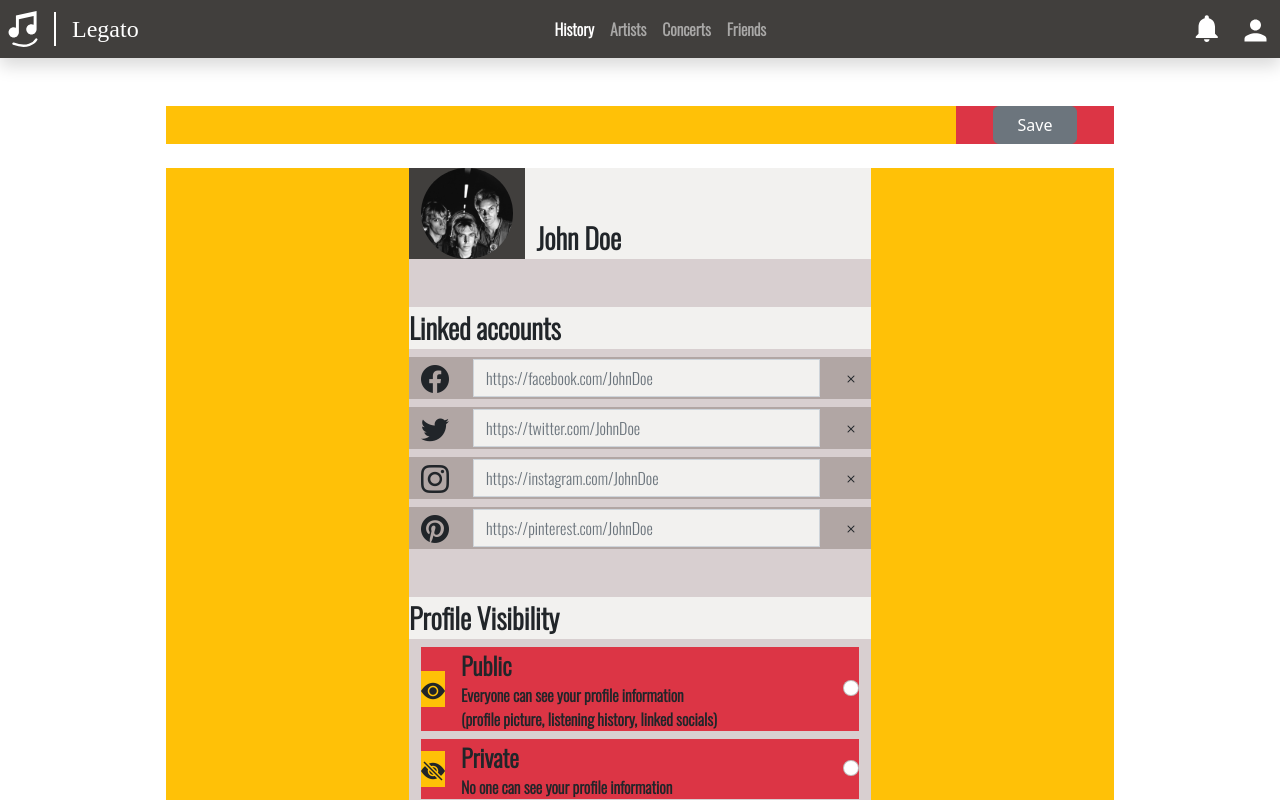
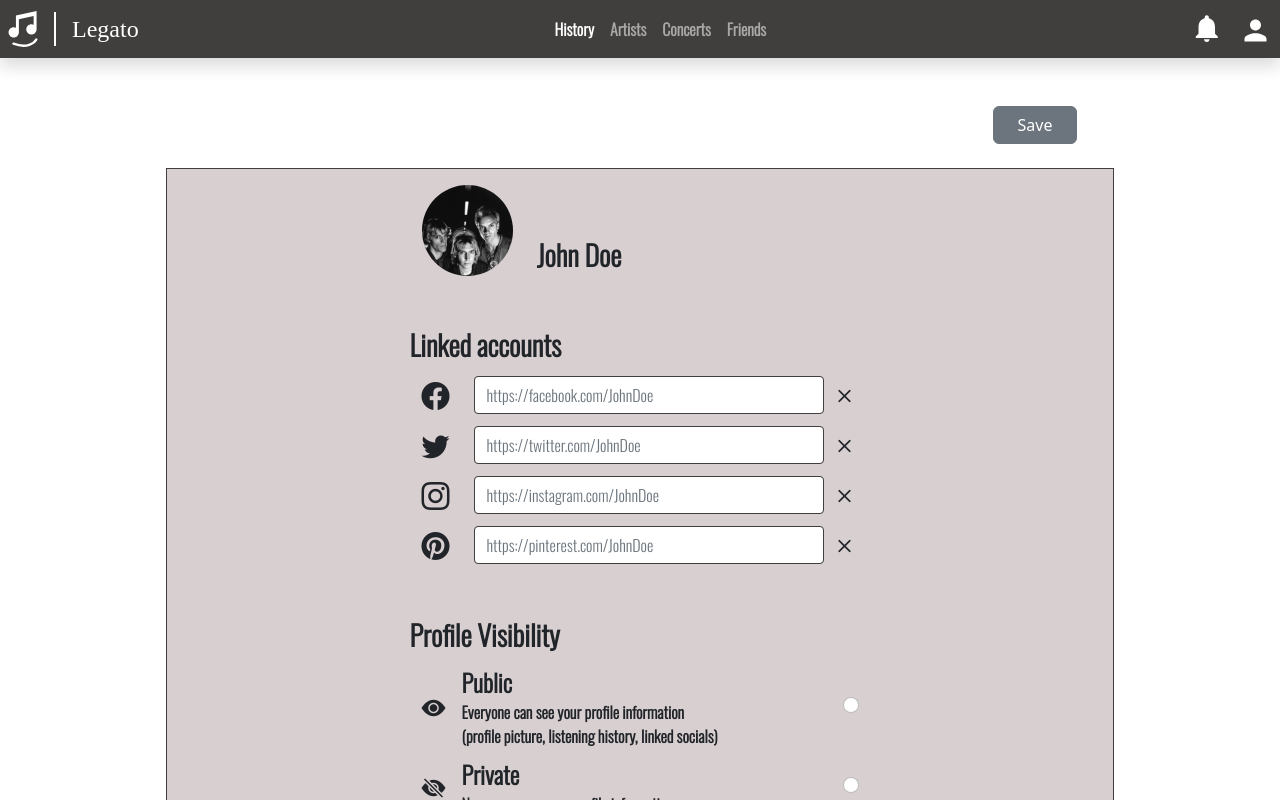
Before and after one commit to SDSC-Cali-Coders/Legato, a React (Create React App) app in the folder frontend/: page / in a window 1280 px wide. Shown: the top 800 px of the page. Built offline with nearby package versions, Linux system fonts and the light colour scheme; a web font is replaced by a local one.

Commit message:
removed background + finishing touches

```diff
--- a/frontend/src/components/settings/EditView.jsx
+++ b/frontend/src/components/settings/EditView.jsx
@@ -10,22 +10,22 @@ const Button = (props) => {
 
 const EditView = (props) => {
     return (
-        <div className="container d-flex flex-column min-vh-100 gap-4 p-5">
-            <div className="row mx-5 bg-light">
-                <div className="col-10 bg-warning"></div>
-                <div className="col-2 text-center bg-danger">
+        <div className="container d-flex flex-column gap-4 p-5">
+            <div className="row mx-5">
+                <div className="col-10"></div>
+                <div className="col-2 text-center">
                     <Button text="Save"/>
                 </div>
             </div>
-            <div className="row flex-grow-1 mx-5 bg-warning">
-                <div className="col">
-                    <div className="container bg-secondary Oswald_regular w-50">
+            <div className="row flex-grow-1 mx-5">
+                <div className="col bg-secondary border-dark border pt-3">
+                    <div className="container Oswald_regular w-50">
                         {/* Row: Img | Name */}
                         <div className="row">
-                            <div className="col-3 bg-dark text-light">
+                            <div className="col-3">
                                 <img src={props.img} alt="pfp Image missing" className="img-fluid rounded-circle" />
                             </div>
-                            <div className="col bg-light d-flex fs-3 align-items-end">
+                            <div className="col d-flex fs-3 align-items-end">
                                 John Doe
                                 {props.name}
                             </div>
@@ -33,41 +33,41 @@ const EditView = (props) => {
 
                         {/* Row: Linked Accounts
                         +4 rows for each SM acc */}
-                        <div className="row bg-light fs-3 mt-5"> Linked accounts </div>
-                        <div className="row my-2 bg-primary">
+                        <div className="row fs-3 mt-5"> Linked accounts </div>
+                        <div className="row my-2">
                             <div className="input-group align-items-center">
                                 <i className="bi bi-facebook fs-3"></i>
-                                <input type="text" className="form-control mx-4 bg-light" placeholder='https://facebook.com/JohnDoe'/>
-                                <i className="bi bi-x"></i>
+                                <input type="text" className="form-control ms-4 me-2 rounded-1 border border-dark" placeholder='https://facebook.com/JohnDoe'/>
+                                <i className="bi bi-x fs-3"></i>
                             </div>
                         </div>
-                        <div className="row my-2 bg-primary">
+                        <div className="row my-2">
                             <div className="input-group align-items-center">
                                 <i className="bi bi-twitter fs-3"></i>
-                                <input type="text" className="form-control mx-4 bg-light" placeholder='https://twitter.com/JohnDoe'/>
-                                <i className="bi bi-x"></i>
+                                <input type="text" className="form-control ms-4 me-2 rounded-1 border border-dark" placeholder='https://twitter.com/JohnDoe'/>
+                                <i className="bi bi-x fs-3"></i>
                             </div>
                         </div>
-                        <div className="row my-2 bg-primary">
+                        <div className="row my-2">
                             <div className="input-group align-items-center">
                                 <i className="bi bi-instagram fs-3"></i>
-                                <input type="text" className="form-control mx-4 bg-light" placeholder='https://instagram.com/JohnDoe'/>
-                                <i className="bi bi-x"></i>
+                                <input type="text" className="form-control ms-4 me-2 rounded-1 border border-dark" placeholder='https://instagram.com/JohnDoe'/>
+                                <i className="bi bi-x fs-3"></i>
                             </div>
                         </div>
-                        <div className="row my-2 bg-primary">
+                        <div className="row my-2">
                             <div className="input-group align-items-center">
                                 <i className="bi bi-pinterest fs-3"></i>
-                                <input type="text" className="form-control mx-4 bg-light" placeholder='https://pinterest.com/JohnDoe'/>
-                                <i className="bi bi-x"></i>
+                                <input type="text" className="form-control ms-4 me-2 rounded-1 border border-dark" placeholder='https://pinterest.com/JohnDoe'/>
+                                <i className="bi bi-x fs-3"></i>
                             </div>
                         </div>
 
                         {/* Row: Profile Visibility
                         +2 rows for each option */}
-                        <div className="row bg-light fs-3 mt-5">Profile Visibility</div>
-                        <div className="d-flex flex-row align-items-center mt-2 bg-danger">
-                            <i className="bi bi-eye-fill fs-4 bg-warning"></i>
+                        <div className="row fs-3 mt-5">Profile Visibility</div>
+                        <div className="d-flex flex-row align-items-center mt-2">
+                            <i className="bi bi-eye-fill fs-4"></i>
                             <div className="flex-grow-1 ps-3">
                                 <div className='fs-4'>Public</div>
                                 Everyone can see your profile information <br/>
@@ -79,8 +79,8 @@ const EditView = (props) => {
                                 </label>
                             </div>
                         </div>
-                        <div className="d-flex flex-row align-items-center mt-2 bg-danger">
-                            <i className="bi bi-eye-slash-fill fs-4 bg-warning"></i>
+                        <div className="d-flex flex-row align-items-center mt-2">
+                            <i className="bi bi-eye-slash-fill fs-4"></i>
                             <div className="flex-grow-1 ps-3">
                                 <div className='fs-4'>Private</div>
                                 No one can see your profile information
@@ -93,9 +93,9 @@ const EditView = (props) => {
                         </div>
 
                         {/* Row: Delete Acc button */}
-                        <div className="row bg-light my-5">
+                        <div className="row my-5">
                             <div className="col-2"></div>
-                            <div className="col-8 bg-warning">
+                            <div className="col-8">
                                 <div className="row">
                                     <Button text="Delete Account" fs={4}/>
                                 </div>
```
